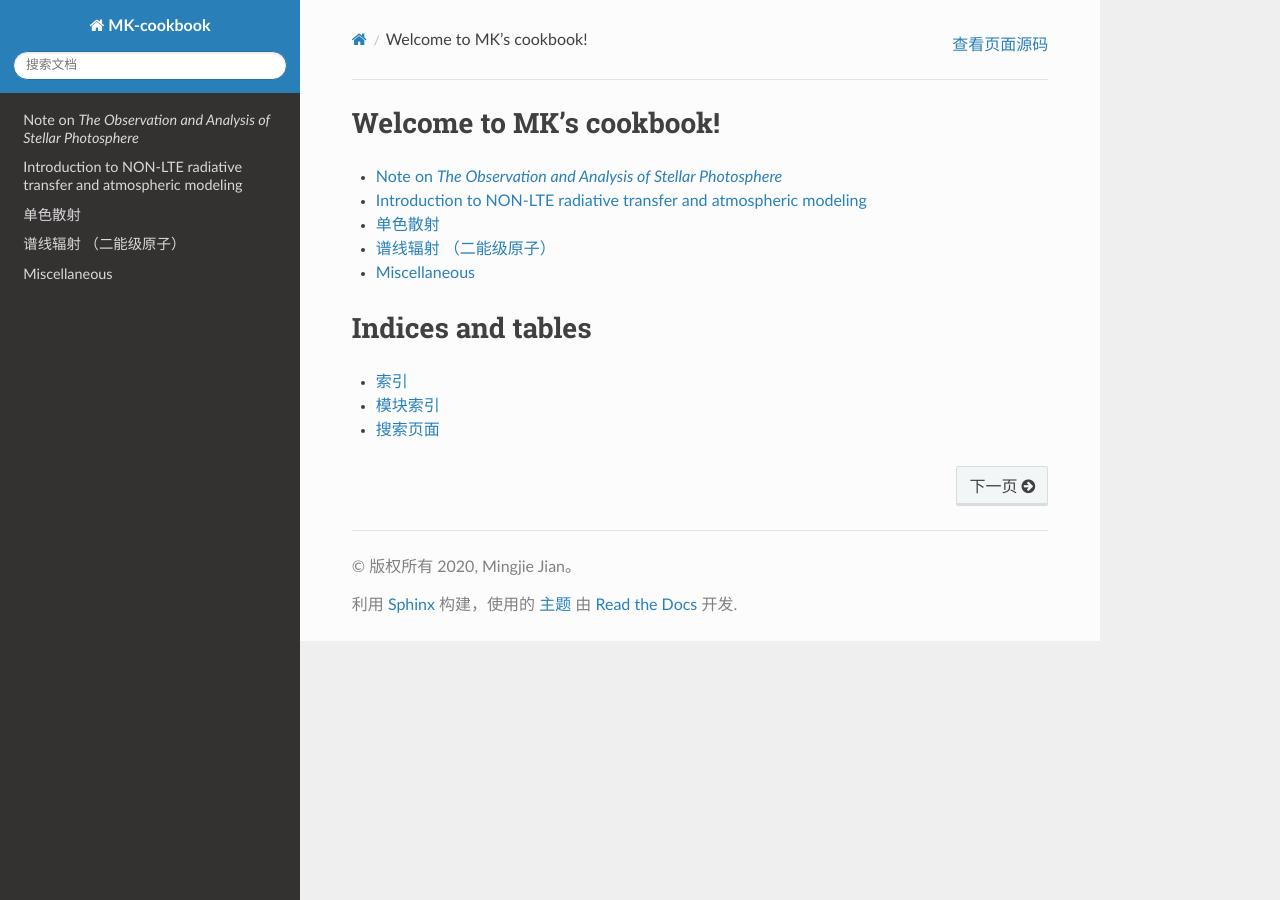
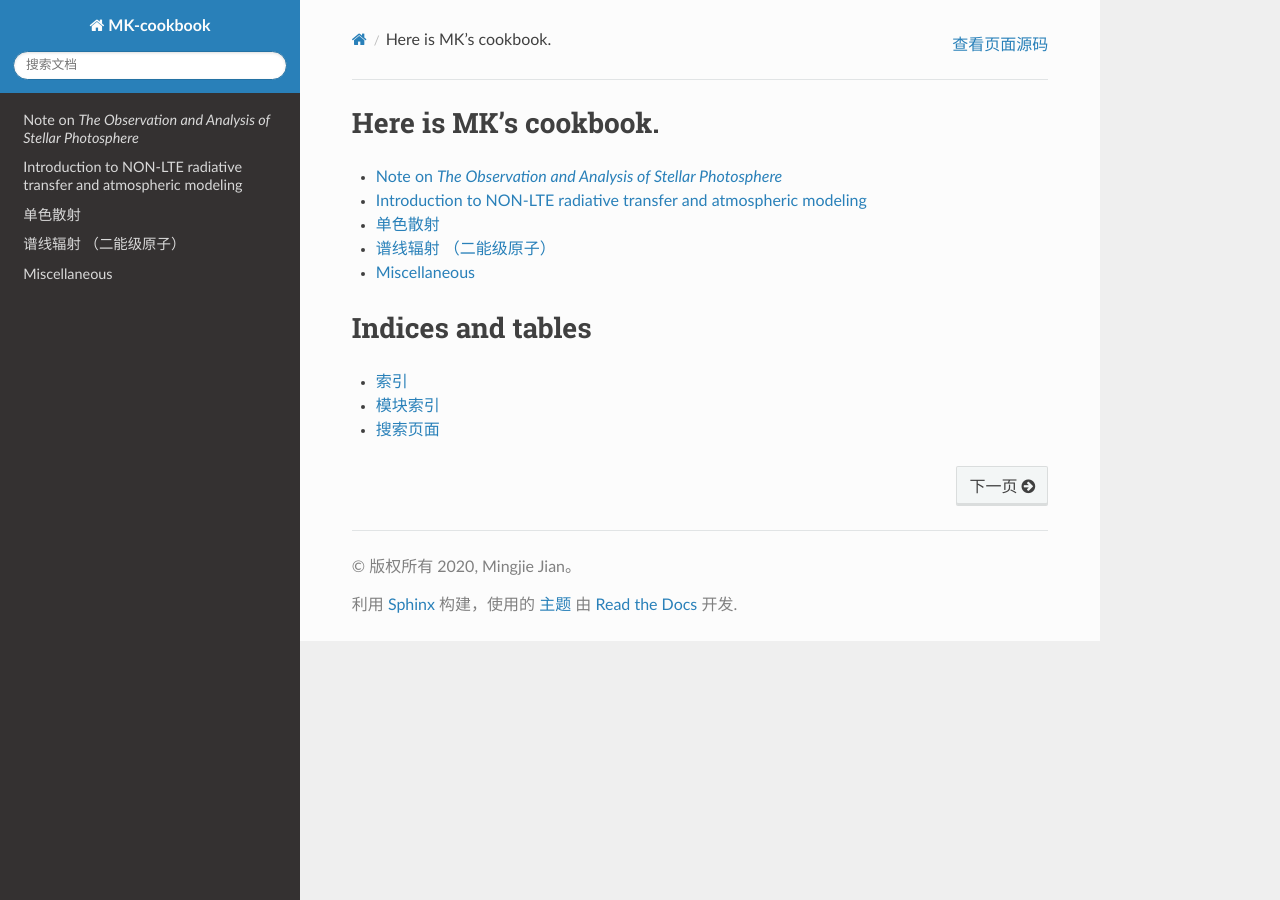
Before and after one commit to MingjieJian/mk_cookbook, a Sphinx documentation site: the page built from source/index.rst, in a window 1280 px wide. Built offline with Sphinx 7.4.7 and the Read the Docs theme 2.0.0, drawn with Linux system fonts in a browser that asks for light colours; pages that are not in the unit, such as notebooks, are missing from menus.

```diff
--- a/source/index.rst
+++ b/source/index.rst
@@ -3,7 +3,7 @@
    You can adapt this file completely to your liking, but it should at least
    contain the root `toctree` directive.
 
-Welcome to MK's cookbook!
+Here is  MK's cookbook.
 =======================================
 
 .. toctree::
--- /dev/null
+++ b/source/requirements.txt
@@ -0,0 +1 @@
+sphinx >=2
```
Also changed, not shown: source/Miscellaneous/fitting-101.md (+1 -1 lines), 10 other files.
